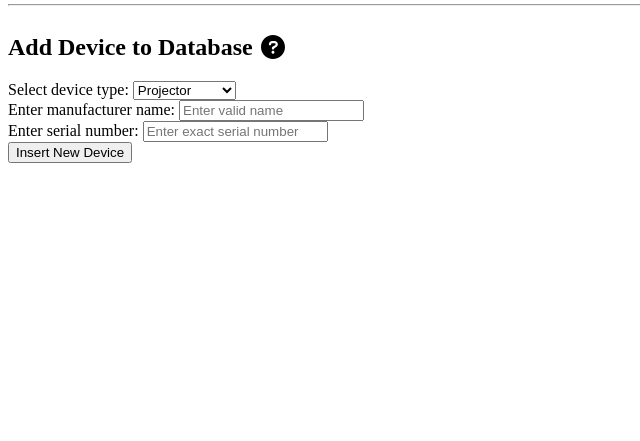
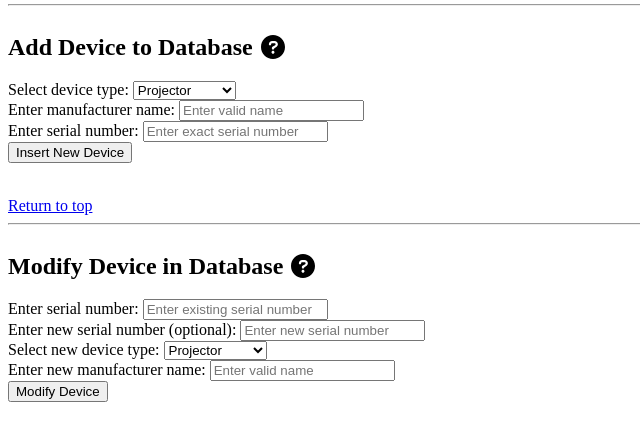
Before and after one commit to DarielMalave/AdvancedSE, a PHP site: page /index.php in a window 1280 px wide. Shown: the part 268-709 px from the top of the page, without its empty margins (0-640 px from the left). Run offline with PHP 8.4, Linux system fonts and the light colour scheme; data that the repository does not hold is empty.

Commit message:
Added modify_device; almost finished

```diff
--- a/index.php
+++ b/index.php
@@ -81,7 +81,9 @@
                 <ul>
                     <li>Enter the new device's type, manufacturer, and serial number.</li>
                     <br>
-                    <li>Must be unique serial number - duplicate serial numbers will not be accepted.</li>
+                    <li>Must be unique serial number - duplicate serial numbers will not be accepted. Because of this,
+                        adding a device will search through all five million records and will take to some time.
+                    </li>
                     <br>
                     <li>
                         Preferably do not add new device type and/or manufacturer with device - try to keep both fields
@@ -102,6 +104,9 @@
     }
     if (isset($_GET['duplicate'])) {
         echo "<p>Duplicate serial number. Please try unique serial number.</p>";
+    }
+    if (isset($_GET['addsuccess'])) {
+        echo "<p>Device successfully added.";
     }
 ?>
 
@@ -131,3 +136,70 @@
 
     <button type="submit" name="new_device">Insert New Device</button>
 </form>
+
+<br>
+
+<a href="#top">Return to top</a>
+
+<hr>
+
+<div class="title_con">
+    <h2>Modify Device in Database</h2>
+    <div class="dropdown">
+        <img src="circle-question-solid.svg" class="icon">
+        <div class="dropdown-content">
+            <div class="info_text">
+                <ul>
+                    <li>Enter existing serial number then select new device type, manufacturer, and/or new serial number.</li>
+                    <li>You must enter a valid manufacturer and device type, but new serial number is optional.</li>
+                </ul>
+            </div>
+        </div>
+    </div>
+</div>
+
+<?php
+    if (isset($_GET['modnotfound'])) {
+        echo "<p>Serial number not found.</p>";
+    }
+
+    if (isset($_GET['manfail'])) {
+        echo "<p>Invalid manufacturer name.</p>";
+    }
+
+    if (isset($_GET['modsuccess'])) {
+        echo "<p>Modification successful.</p>";
+    }
+?>
+
+<form action="modify_device.php" method="POST">
+    <label for="mod_serial_number">Enter serial number: </label>
+    <input type="text" placeholder="Enter existing serial number" name="mod_serial_number" id="mod_serial_number" required>
+
+    <br>
+
+    <label for="new_mod_serial_number">Enter new serial number (optional): </label>
+    <input type="text" placeholder="Enter new serial number" name="new_mod_serial_number" id="new_mod_serial_number" required>
+
+    <br>
+
+    <label for="type">Select new device type:</label>
+    <select id="mod_type" name="mod_type" required>
+        <option value="projector">Projector</option>
+        <option value="television">Television</option>
+        <option value="mobile phone">Mobile phone</option>
+        <option value="vehicle">Vehicle</option>
+        <option value="computer">Computer</option>
+        <option value="tablet">Tablet</option>
+        <option value="laptop">Laptop</option>
+    </select>
+
+    <br>
+
+    <label for="manufacturer">Enter new manufacturer name: </label>
+    <input type="text" placeholder="Enter valid name" name="mod_manufacturer" id="mod_manufacturer" required>
+
+    <br>
+
+    <button type="submit" name="mod_device">Modify Device</button>
+</form>
--- a/process.php
+++ b/process.php
@@ -30,7 +30,6 @@ foreach ($all_filters_placeholder as $key => $filter) {
 }
 
 $query .= " LIMIT $cardUpdatedCount, $rowsPerPage;";
-// $query .= " LIMIT 0,100;";
 
 $result = $mysqli->query($query) or die($mysqli->error);
 
```
Also changed, not shown: add_device.php (+4 -16 lines), modify_device.php (added, +40 -0 lines).
